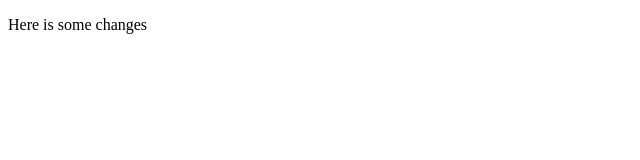
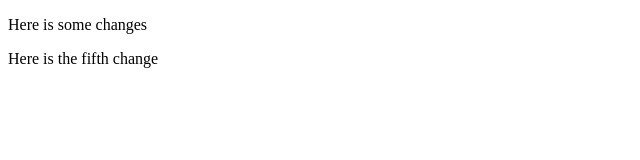
Before and after one commit to thanhcng/GitPractice, a plain HTML site: page index.html in a window 1280 px wide. Shown: the whole page, without its empty margins (0-640 px from the left). Drawn offline with Linux system fonts and the light colour scheme.

Commit message:
Fifth Change

```diff
--- a/index.html
+++ b/index.html
@@ -8,5 +8,6 @@
 </head>
 <body>
     <p>Here is some changes</p>
+    <p>Here is the fifth change</p>
 </body>
 </html>
```
